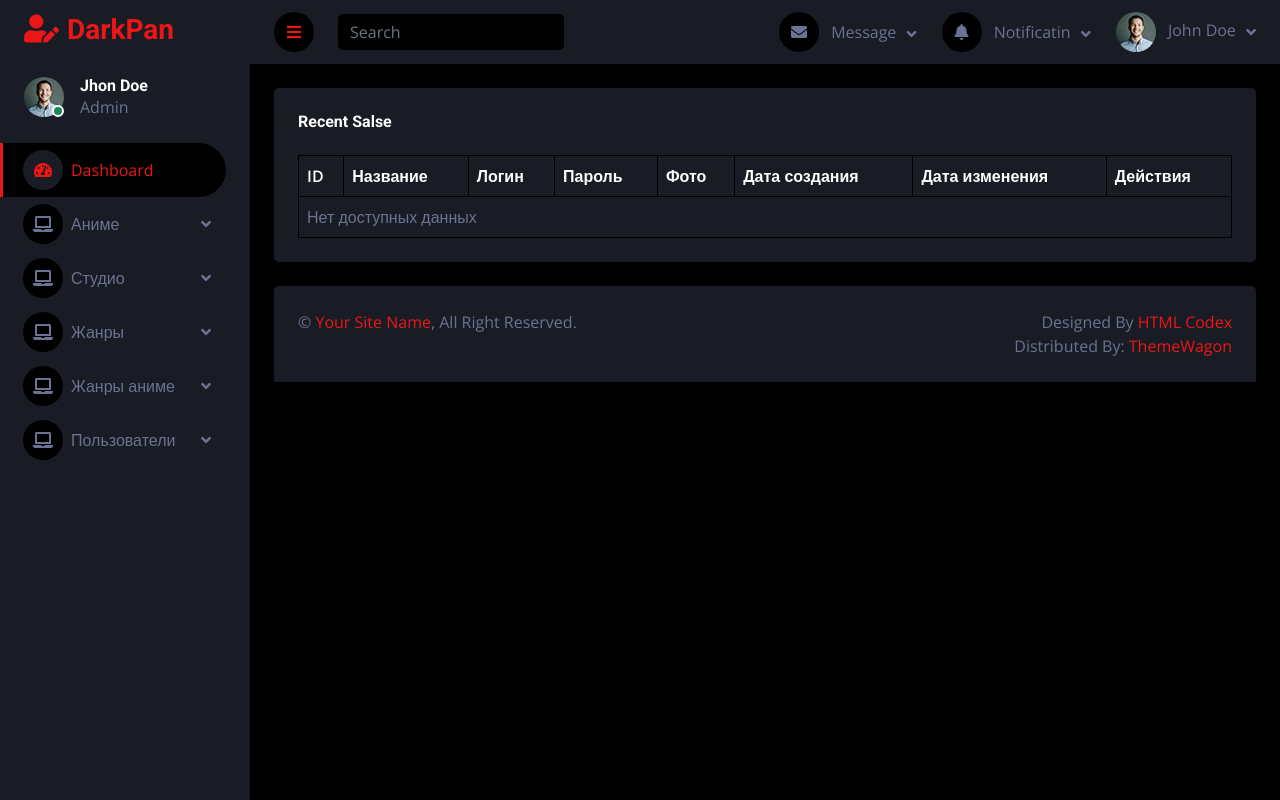
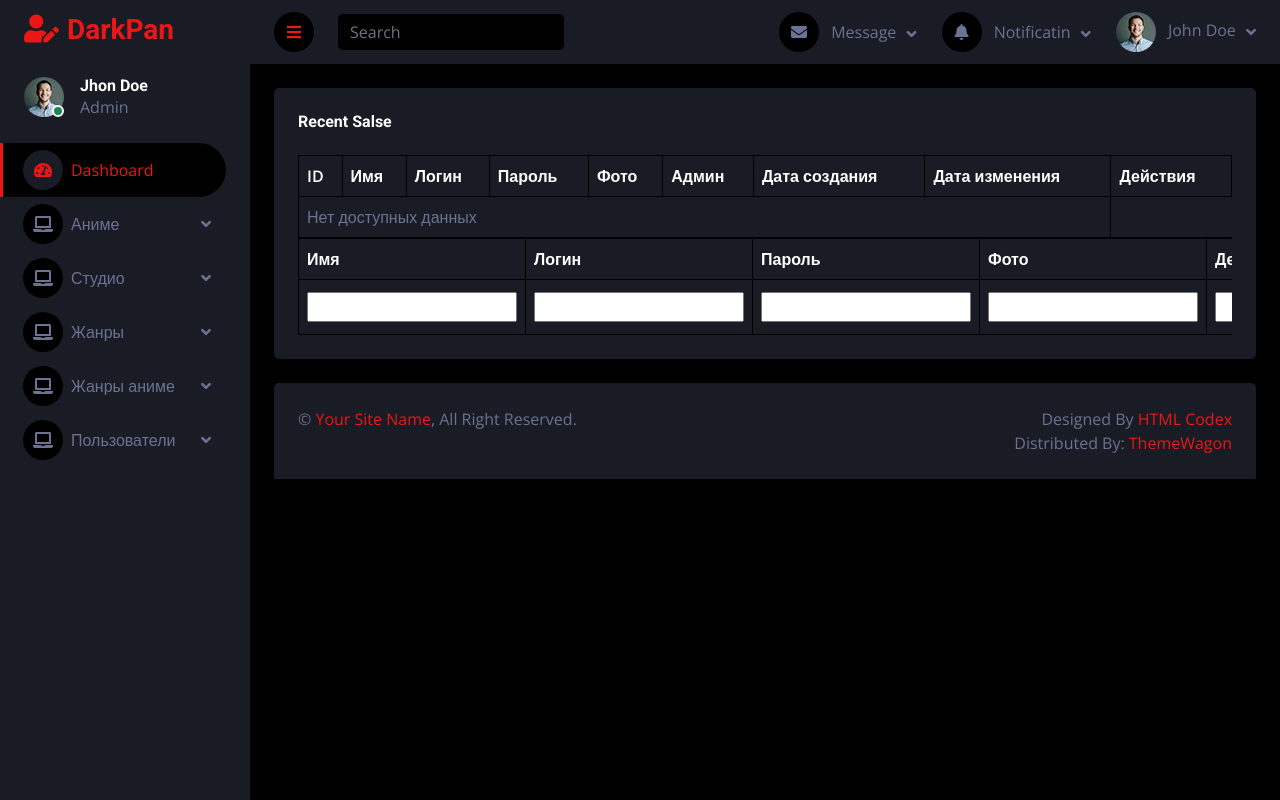
Before and after one commit to azimjon-nematov/animesite, a PHP site: page /adminpanel/userList.php in a window 1280 px wide. Run offline with PHP 8.4, Linux system fonts and the light colour scheme; data that the repository does not hold is empty; some libraries are stand-ins or nearby versions.

Commit message:
user insert form

```diff
--- a/adminpanel/userList.php
+++ b/adminpanel/userList.php
@@ -1,5 +1,6 @@
 <?php
 include('inc/header.php');
+include '../db.php';
 ?>
 <body>
     <div class="container-fluid position-relative d-flex p-0">
@@ -8,7 +9,7 @@ include('inc/header.php');
             <?php include('./inc/navBar.php'); ?>
 
 
-            <!-- Anime List Start -->
+            <!-- user List Start -->
             <div class="container-fluid pt-4 px-4">
                 <div class="bg-secondary text-center rounded p-4">
                     <div class="d-flex align-items-center justify-content-between mb-4">
@@ -19,10 +20,11 @@ include('inc/header.php');
                             <thead>
                                 <tr class="text-white">
                                     <th scope="col">ID</th>
-                                    <th scope="col">Название</th>
+                                    <th scope="col">Имя</th>
                                     <th scope="col">Логин</th>
                                     <th scope="col">Пароль</th>
                                     <th scope="col">Фото</th>
+                                    <th scope="col">Админ</th>
                                     <th scope="col">Дата создания</th>
                                     <th scope="col">Дата изменения</th>
                                     <th scope="col">Действия</th>
@@ -30,17 +32,19 @@ include('inc/header.php');
                             </thead>
                             <tbody>
                             <?php
-                                $animes = $dbConn->getAllAnimes();
-                                if ($animes) {
-                                    foreach ($animes as $anime) { ?>
-                                        <td><?=$anime['id']?></td>
-                                        <td><?=$anime['title']?></td>
-                                        <td><?=$anime['releaseDate']?></td>
-                                        <td><?=$anime['ageLimit']?>+</td>
-                                        <td><?=$anime['coverImage']?></td>
-                                        <td><?=$anime['createDate']?></td>
-                                        <td><?=$anime['updateDate']?></td>
-                                        <td><a class="btn btn-sm btn-primary" href="editAnimeForm.php">Detail</a></td>
+                                $users = SELECT("SELECT * FROM user");
+                                if (count($users) > 0) {
+                                    foreach ($users as $user) { ?>
+                                        <tr>
+                                        <td><?=$user['id']?></td>
+                                        <td><?=$user['name']?></td>
+                                        <td><?=$user['login']?></td>
+                                        <td><?=$user['passwordHash']?></td>
+                                        <td><?=$user['profileImage']?></td>
+                                        <td><?=$user['isAdmin']?></td>
+                                        <td><?=$user['createDate']?></td>
+                                        <td><?=$user['updateDate']?></td>
+                                        <td><a class="btn btn-sm btn-primary" href="editUserForm.php">Detail</a></td>
                                         </tr>
                                     <?php }
                                 } else {?>
@@ -50,6 +54,33 @@ include('inc/header.php');
                             </tbody>
                         </table>
                     </div>
+
+                    <div class="table-responsive">
+                        <table class="table text-start align-middle table-bordered table-hover mb-0">
+                            <thead>
+                                <tr class="text-white">
+                                    <th scope="col">Имя</th>
+                                    <th scope="col">Логин</th>
+                                    <th scope="col">Пароль</th>
+                                    <th scope="col">Фото</th>
+                                    <th scope="col">Действия</th>
+                                </tr>
+                            </thead>
+                            <tbody>
+                                <tr>
+                                    <form action="CRUD/anime/add.php" method="POST">
+                                    <td><input type="text" name="name"></td>
+                                    <td><input type="text" name="login"></td>
+                                    <td><input type="text" name="passwordHash"></td>
+                                    <td><input type="text" name="profileImage"></td>
+                                    <td><input type="text" name="isAdmin"></td>
+                                    <td><button type="submit" class="btn btn-primary">Добавить</button></td>
+                                    </form>
+                                </tr>
+                            </tbody>
+                        </table>
+                    </div>
+
                 </div>
             </div>
             <!-- Recent Sales End -->
```
Also changed, not shown: adminpanel/CRUD/user/add.php (+4 -5 lines), inc/head.php (+5 -6 lines).
